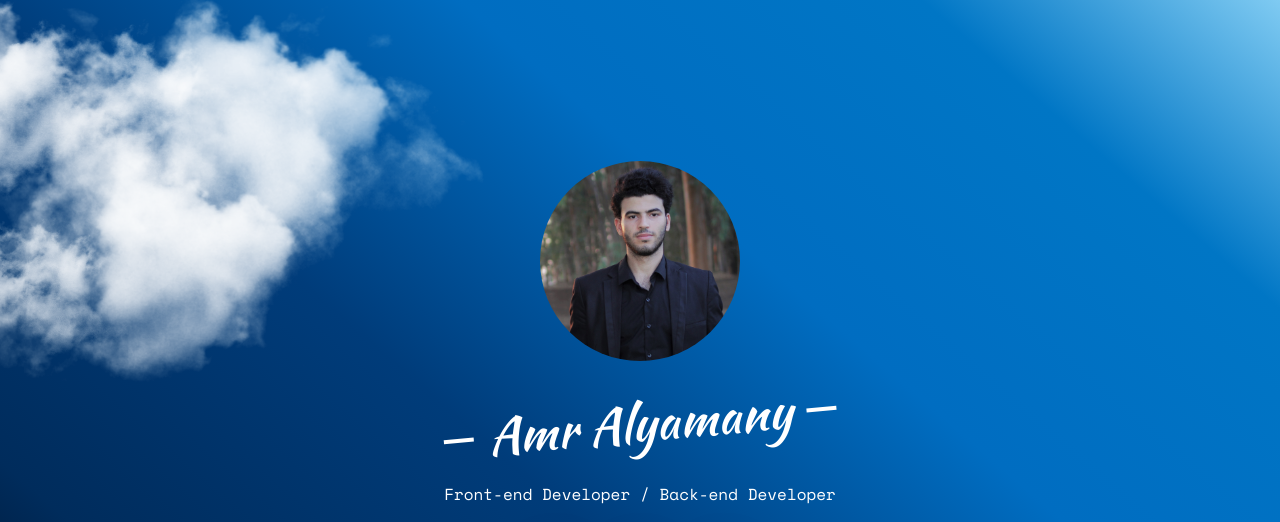
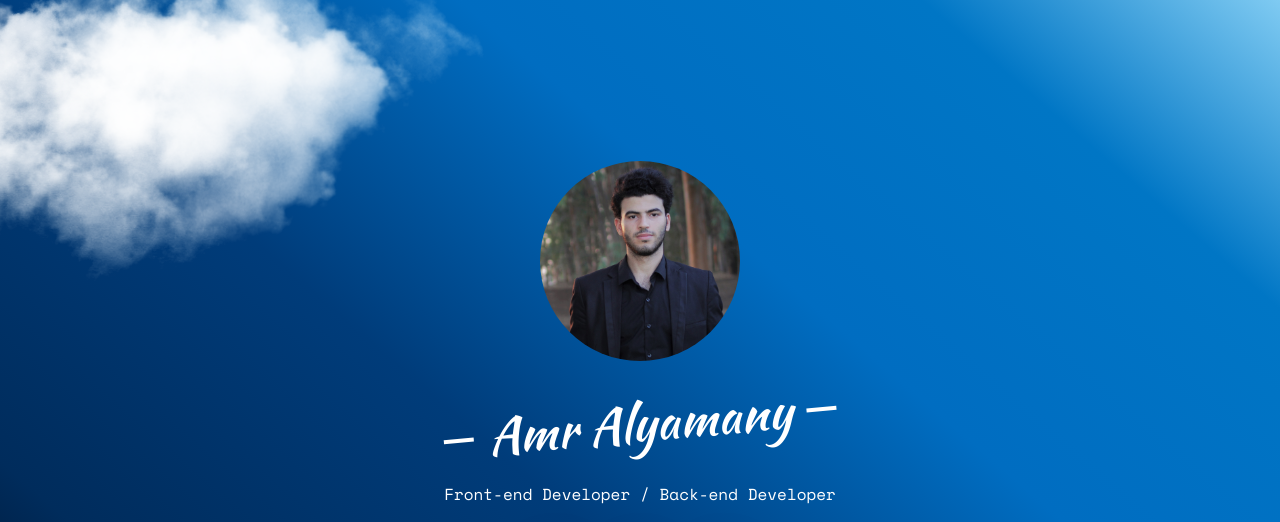
Before and after one commit to AmrE-Alyamany/Profile, a plain HTML site: page index.html in a window 1280 px wide. Shown: the top 522 px of the page. Drawn offline with nearby package versions, Linux system fonts and the light colour scheme; some packages are replaced by stand-ins of ours; no server answers; files whose address does not match are found by name.

Commit message:
Add files via upload

```diff
--- a/css/style.css
+++ b/css/style.css
@@ -1303,7 +1303,7 @@ input[type="text"] {
 .cloud1{
   position: absolute;
   max-width: 350px;
-  top: 0;
+  top: -30px;
   left: 0;
   z-index: 10000;
   animation: animateCloud 50s linear infinite;
@@ -1312,7 +1312,7 @@ input[type="text"] {
 .cloud2{
   position: absolute;
   max-width: 400px;
-  top: 0;
+  top: -20px;
   left: 0;
   z-index: 10000;
   animation: animateCloud 35s linear infinite;
@@ -1329,8 +1329,8 @@ input[type="text"] {
 }
 .cloud4{
   position: absolute;
-  max-width: 250px;
-  top: 200px;
+  max-width: 450px;
+  top: 0px;
   left: 0;
   z-index: 10000;
   animation-delay: -20s;
@@ -1340,7 +1340,7 @@ input[type="text"] {
 .cloud5{
   position: absolute;
   max-width: 350px;
-  top: 150px;
+  top: -20px;
   left: 0;
   z-index: 10000;
   animation-delay: -5s;
@@ -1350,7 +1350,7 @@ input[type="text"] {
 .cloud6{
   position: absolute;
   max-width: 400px;
-  top: 75px;
+  top: -50px;
   left: 0;
   z-index: 10000;
   animation-delay: -10s;
```
